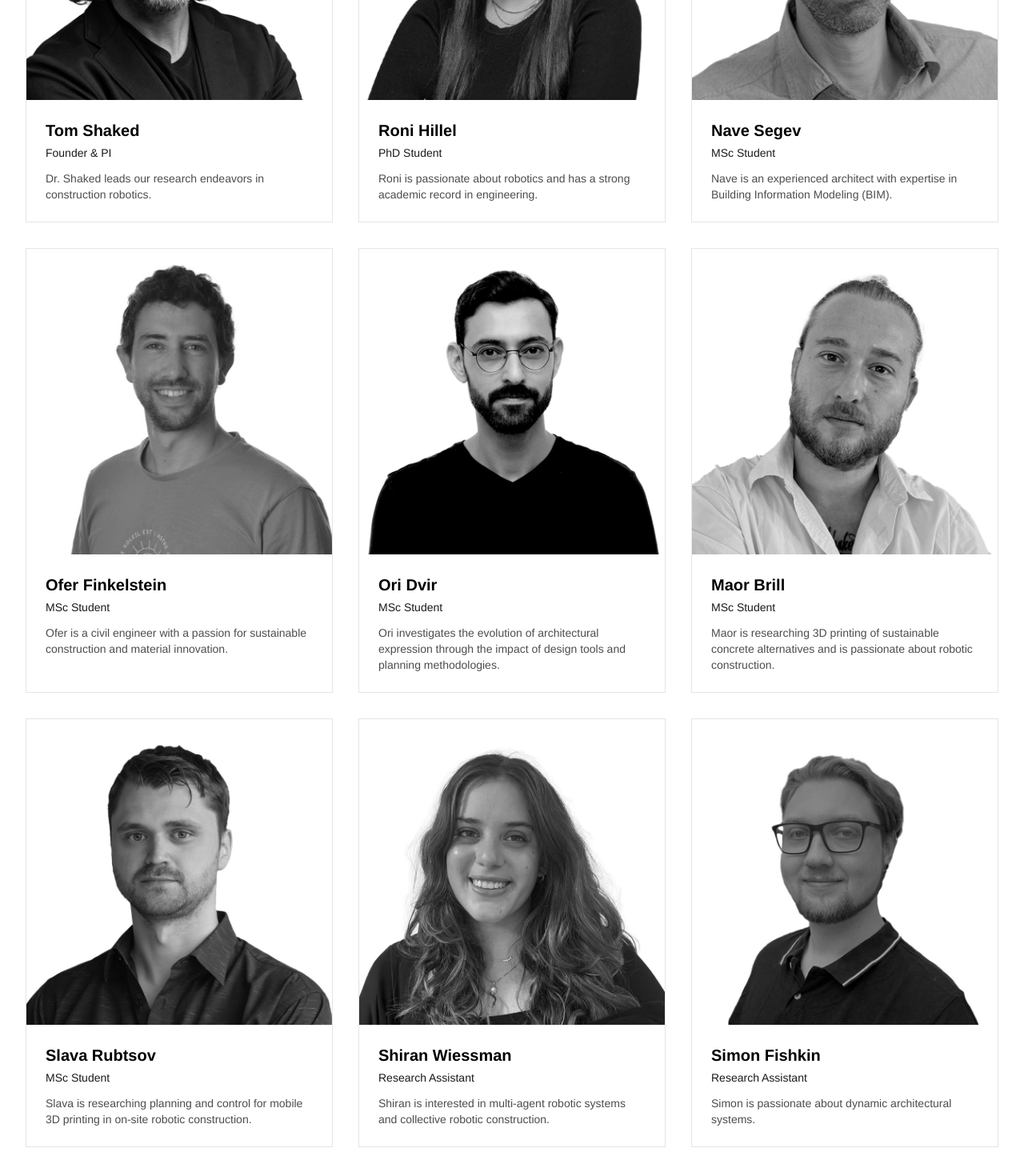
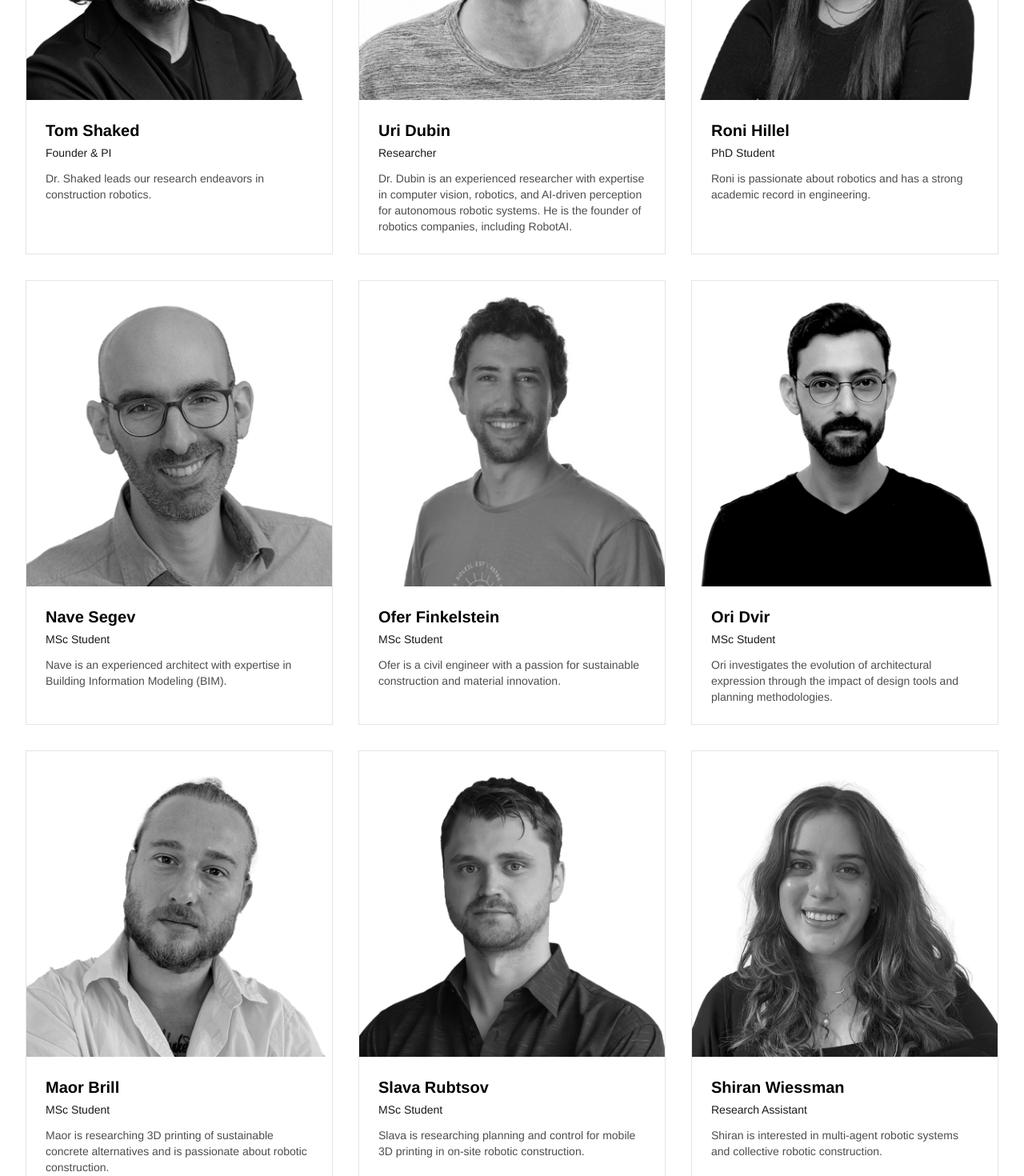
Before and after one commit to tomshaked/arcane-horizons, a React (Vite) app: page / in a window 1280 px wide. Shown: the part 6860-8330 px from the top of the page at 80% size. Built offline with nearby package versions, Linux system fonts and the light colour scheme.

Commit message:
Added Uri and removed Simon from the team

```diff
--- a/src/components/TeamSection.tsx
+++ b/src/components/TeamSection.tsx
@@ -10,6 +10,12 @@ const TeamSection = () => {
       role: 'Founder & PI',
       bio: 'Dr. Shaked leads our research endeavors in construction robotics.',
       image: '/assets/images/team/tom-shaked.jpg'
+    },
+    {
+      name: 'Uri Dubin',
+      role: 'Researcher',
+      bio: 'Dr. Dubin is an experienced researcher with expertise in computer vision, robotics, and AI-driven perception for autonomous robotic systems. He is the founder of robotics companies, including RobotAI.',
+      image: '/assets/images/team/uri-dubin.jpg'
     },
     {
       name: 'Roni Hillel',
@@ -53,12 +59,12 @@ const TeamSection = () => {
       bio: 'Shiran is interested in multi-agent robotic systems and collective robotic construction.',
       image: '/assets/images/team/shiran-wiessman.jpg'
     },
-    {
-      name: 'Simon Fishkin',
-      role: 'Research Assistant',
-      bio: 'Simon is passionate about dynamic architectural systems.',
-      image: '/assets/images/team/simon-fishkin.jpg'
-    }
+    // {
+    //   name: 'Simon Fishkin',
+    //   role: 'Research Assistant',
+    //   bio: 'Simon is passionate about dynamic architectural systems.',
+    //   image: '/assets/images/team/simon-fishkin.jpg'
+    // }
   ];
 
   return (
```
